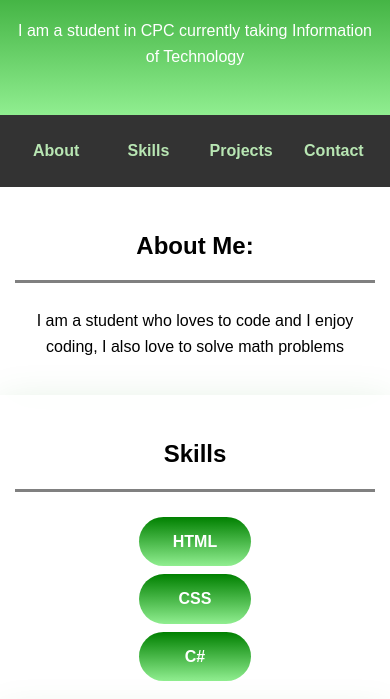
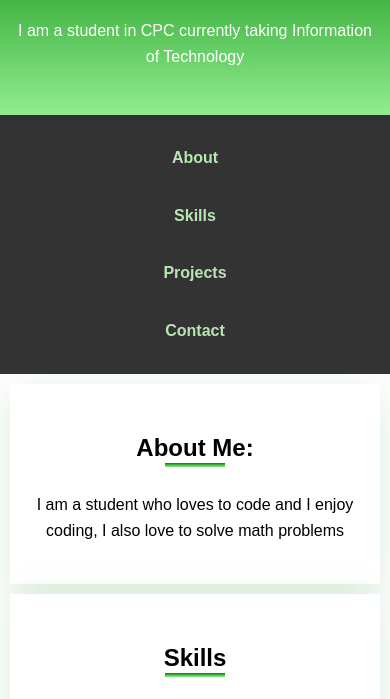
Before and after one commit to jeffrelaro/Portfolio, a plain HTML site: page index.html in a window 390 px wide. Shown: the part 106-805 px from the top of the page. Drawn offline with Linux system fonts and the light colour scheme.

Commit message:
Update style.css

```diff
--- a/assets/style.css
+++ b/assets/style.css
@@ -45,9 +45,20 @@ section{
 
 h2{
     text-align: center;
-    padding-bottom: 15px;
     margin-bottom: 25px;
-    border-bottom: 3px solid gray;
+    position: relative;
+}
+
+h2::after{
+    content: '';
+    position: absolute;
+    bottom: 0;
+    left: 50%;
+    transform: translateX(-50%);
+    width: 60px;
+    height: 4px;
+    background: linear-gradient(green, lightgreen);
+
 }
 
 ul {
@@ -110,49 +121,38 @@ footer{
 
 
 @media (max-width: 768px) {
-    header {
+    header{
         padding: 30px 15px;
     }
 
-    nav {
-        padding: 5px 10px;
-        display: flex;
+    nav{
+        padding: 10px;
     }
 
-    nav a {
+    nav a{
+        display: block;
         margin: 8px 0;
-        padding: 10px 15px;
-        width: 100%;
+        padding: 12px 20px;
+        width: 80%;
+        max-width: 200px;
+        margin-left: auto;
+        margin-right: auto;
     }
 
-    section {
-        padding: 20px 15px;
+    section{
+        padding: 25px 10px;
+        margin: 10px;
     }
 
-    li {
+    li, #projects a{
         display: block;
-        margin: 8px auto;
-        padding: 12px 20px;
-        width: 20%;
+        width: 250px;
+        max-width: 30%;
+        margin: 10px auto;
     }
 
-    #projects a {
-        display: block;
-        margin: 10px auto;
-        padding: 12px 20px;
-        width: 20%;
-    }
-
-    form {
-        max-width: 100%;
+    form{
         padding: 0 15px;
     }
 
-    input, textarea {
-        padding: 15px;
-    }
-
-    footer {
-        padding: 20px 15px;
-    }
 }
```
